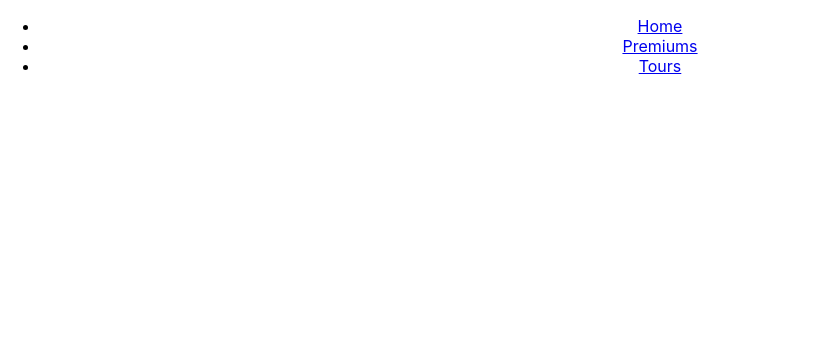
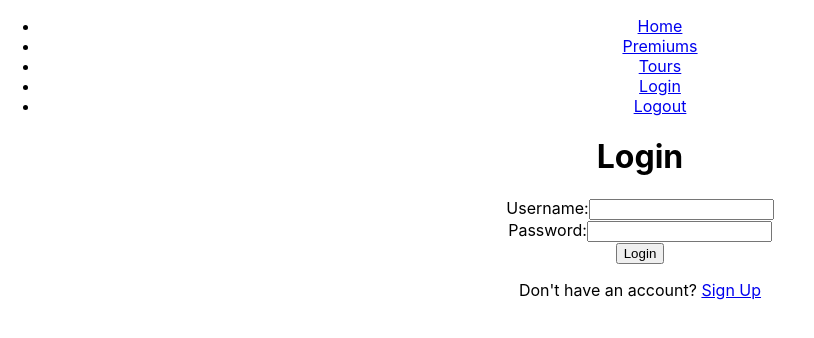
Before and after one commit to Christian1Ramirez/milestone3, a React (Create React App) app: page /login in a window 1280 px wide. Before the commit this address had no page. Shown: the top 338 px of the page, without its empty margins (0-814 px from the left). Built offline with nearby package versions, Linux system fonts and the light colour scheme.

Commit message:
add navbar.home.login.logout.signup and all routes are functional

```diff
--- a/package.json
+++ b/package.json
@@ -3,6 +3,7 @@
   "version": "0.1.0",
   "private": true,
   "dependencies": {
+    "@supabase/supabase-js": "^2.33.1",
     "@testing-library/jest-dom": "^5.17.0",
     "@testing-library/react": "^13.4.0",
     "@testing-library/user-event": "^13.5.0",
--- a/src/App.jsx
+++ b/src/App.jsx
@@ -1,8 +1,12 @@
 import './App.css';
-import { BrowserRouter as Router, Link, Route, Routes } from "react-router-dom";
+import { BrowserRouter as Router, Route, Routes } from "react-router-dom";
+import Navbar from './components/Navbar';
+import Home from './components/Home';
 import Premiums from './components/Premiums';
 import Tours from './components/Tours';
 import Login from './components/Login';
+import Logout from './components/Logout'
+import SignUp from './components/SignUp';
 
 
 function App() {
@@ -10,17 +14,16 @@ function App() {
     <div className="App">
       <Router>
         <header>
-          <ul>
-            <li><Link to='/'>Home</Link></li>
-            <li><Link to='/premiums'>Premiums</Link></li>
-            <li><Link to='/tours'>Tours</Link></li>
-          </ul>
+          <Navbar />
         </header>
         <main>
           <Routes>
-            <Route path='/' element={<Login />} />
+            <Route path='/home' element={<Home />} />
             <Route path='/premiums' element={<Premiums />} />
             <Route path='/tours' element={<Tours />} />
+            <Route path='/login' element={<Login />} />
+            <Route path='/logout' element={<Logout />} />
+            <Route path='/signup' element={<SignUp />} />
           </Routes>
         </main>
       </Router>
--- /dev/null
+++ b/src/components/Home.jsx
@@ -0,0 +1,5 @@
+export default function Home() {
+    return (
+        <h1>Home</h1>
+    )
+}
--- a/src/components/Login.jsx
+++ b/src/components/Login.jsx
@@ -1,4 +1,5 @@
 import React from 'react';
+import { Link } from "react-router-dom";
 
 function Login() {
   return (
@@ -16,6 +17,9 @@ function Login() {
         </label>
         <br />
         <input type="submit" value="Login" />
+        <p>
+       Don't have an account? <Link to="/signup">Sign Up</Link>
+      </p>
       </form>
     </div>
   );
--- /dev/null
+++ b/src/components/Logout.jsx
@@ -0,0 +1,5 @@
+export default function Logout() {
+    return (
+        <h1>Logout</h1>
+    )
+}
--- /dev/null
+++ b/src/components/Navbar.jsx
@@ -0,0 +1,29 @@
+import { Link } from "react-router-dom";
+
+function Navbar() {
+ return (
+  <div className="Navbar">
+    <header>
+     <ul>
+      <li>
+       <Link to="/home">Home</Link>
+      </li>
+      <li>
+       <Link to="/premiums">Premiums</Link>
+      </li>
+      <li>
+       <Link to="/tours">Tours</Link>
+      </li>
+      <li>
+       <Link to="/login">Login</Link>
+      </li>
+      <li>
+       <Link to="/logout">Logout</Link>
+      </li>
+     </ul>
+    </header>
+  </div>
+ );
+}
+
+export default Navbar;
--- /dev/null
+++ b/src/components/SignUp.jsx
@@ -0,0 +1,5 @@
+export default function SignUp() {
+    return (
+        <h1>SignUp</h1>
+    )
+}
```
Also changed, not shown: 2 other files (tests, documents, lock files or other folders).
